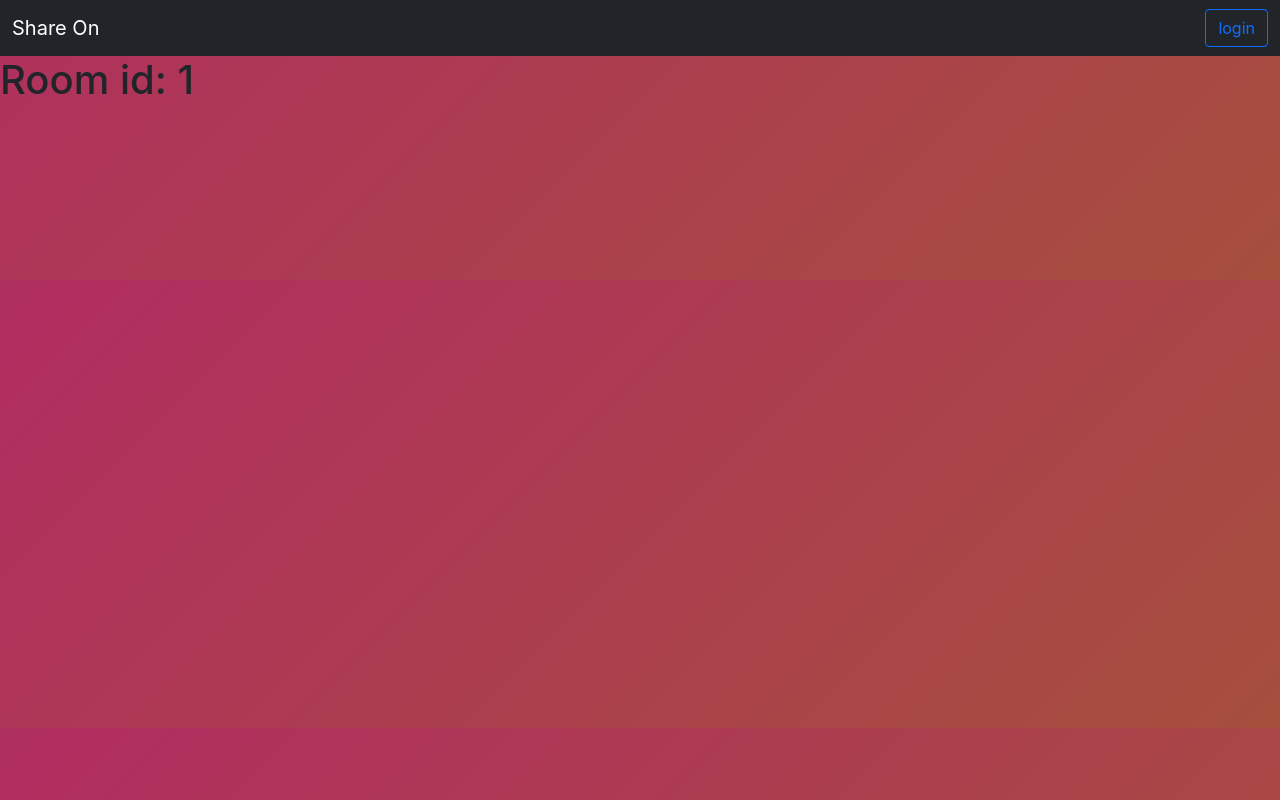
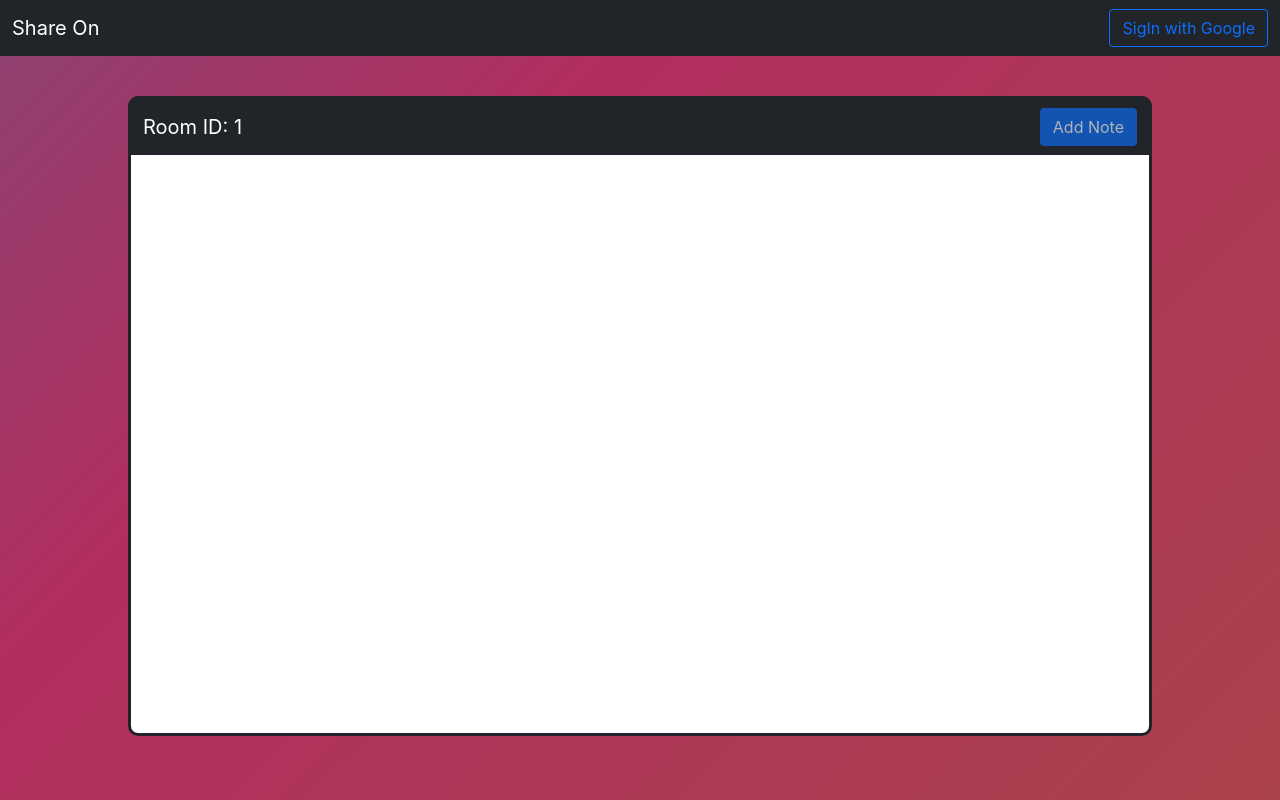
Before and after one commit to Zn10plays/share-on, a Next.js app: page /room/1 in a window 1280 px wide. Built offline with nearby package versions, Linux system fonts and the light colour scheme; no server answers; the database is empty.

Commit message:
a lot of gank code

```diff
--- a/pages/_app.js
+++ b/pages/_app.js
@@ -16,7 +16,7 @@ function MyApp({ Component, pageProps }) {
       const provider = new GoogleAuthProvider();
       signInWithPopup(auth, provider)
       .then(({user}) => {
-        console.log(user);
+        console.log(user)
         setUser(user)
       })
     } catch (e) {
@@ -35,7 +35,7 @@ function MyApp({ Component, pageProps }) {
       <Container fluid>
         <Navbar.Brand href="/"> Share On </Navbar.Brand>
         <div>
-          { !user && <> <Button variant="outline-primary" onClick={handleLogIn}> login </Button> </>}
+          { !user && <> <Button variant="outline-primary" onClick={handleLogIn}> SigIn with Google </Button> </>}
           { user && <>
             <Image src={user.photoURL} width='38' rounded/> {' '}
             <Button variant="outline-danger" onClick={handleLogOut}> { user?.displayName } </Button>
@@ -44,7 +44,7 @@ function MyApp({ Component, pageProps }) {
       </Container>
     </Navbar>
 
-    <Component {...pageProps} />
+    <Component {...pageProps} {...user} />
   </>
 }
 
--- a/pages/room/[id].jsx
+++ b/pages/room/[id].jsx
@@ -1,10 +1,45 @@
 import { useRouter } from 'next/router';
+import Container from 'react-bootstrap/Container';
+import styles from '../../styles/Room.module.css';
+import Button from 'react-bootstrap/Button';
+import Navbar from 'react-bootstrap/Navbar';
+import { db } from '../../util/database/firesbase';
+import { getDocs, collection, query, where, onSnapshot } from 'firebase/firestore';
+import { useEffect, useState } from 'react';
 
-function Room() {
+function Room(user) {
   const router = useRouter();
   const { id } = router.query;
 
-  return <h1> Room id: {id} </h1>
+  useEffect(() => {
+    const q = query(collection(db, 'vents'), where('webId', '==', id))
+    getDocs(q)
+    .then(snap => {
+      onSnapshot(collection(db, 'vents/'+snap.docs[0].id+'/room'), (snap) => {
+        console.log(snap.docs.map(e => e.data()))
+      })
+    })
+
+  })
+
+  const handleAdd = async () => {
+
+  }
+
+  return <div className={styles.main}>
+    <div className={styles.box}>
+      <Navbar bg="dark" expand="lg" variant='dark'>
+        <Container fluid>
+          <Navbar.Brand > Room ID: { id } </Navbar.Brand>
+          <Button variant="primary" onClick={handleAdd} disabled={!(user?.uid)}> Add Note </Button>
+        </Container>
+      </Navbar>
+
+      <Container className={styles.list}>
+
+      </Container>
+    </div>
+  </div>
 }
 
 export default Room;
--- /dev/null
+++ b/styles/Room.module.css
@@ -0,0 +1,16 @@
+.main {
+  height: 90vh;
+  display: flex;
+  flex-direction: column;
+  justify-content: center;
+  align-items: center;
+}
+
+.box {
+  height: 80vh;
+  width: 80vw;
+  border: solid;
+  padding: none;
+  border-radius: 10px;
+  background-color: white;
+}
--- a/util/database/firesbase.js
+++ b/util/database/firesbase.js
@@ -1,6 +1,6 @@
 import { initializeApp } from 'firebase/app';
-import { getFirestore } from 'firebase/firestore';
-import { getAuth } from 'firebase/auth';
+import { getFirestore, connectFirestoreEmulator } from 'firebase/firestore';
+import { getAuth, connectAuthEmulator } from 'firebase/auth';
 
 const app = initializeApp({
   "apiKey": "AIzaSyDsQodFnEa4OxE5qO9WrWTh7WH0iYC_6mY",
@@ -15,5 +15,8 @@ const app = initializeApp({
 const db = getFirestore(app);
 const auth = getAuth(app);
 
+connectAuthEmulator(auth, 'http://localhost:5555')
+connectFirestoreEmulator(db, 'localhost', 8080)
+
 export { db, auth }
 export default app
```
Also changed, not shown: pages/index.jsx (+17 -8 lines), util/randId.js (added, +16 -0 lines), firebase.json.
